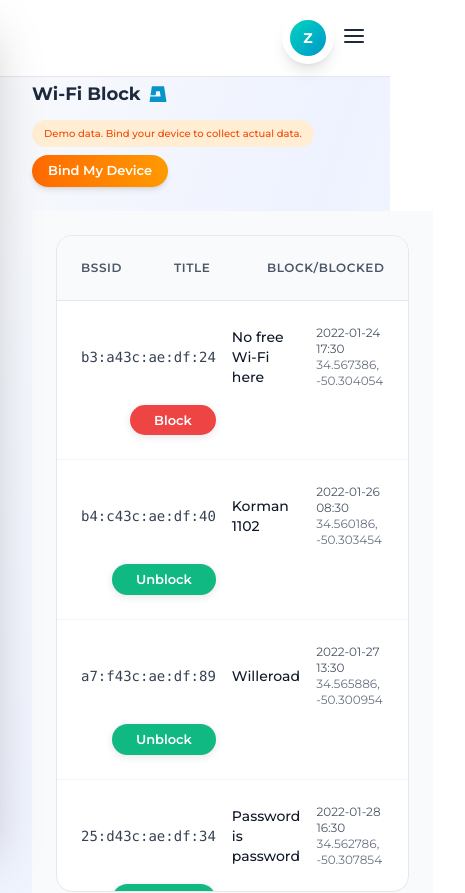
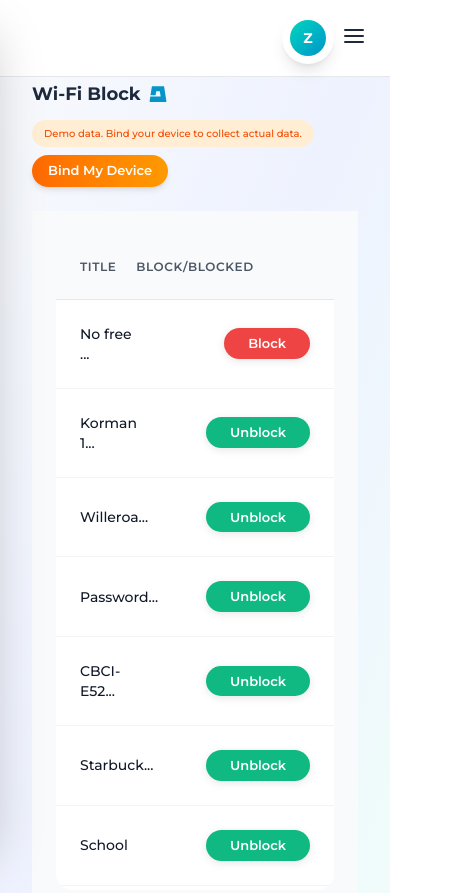
Before and after one commit to LifeofPaks/trevor-tech, a React (Vite) app: page /demo/controls/wifi-block in a window 390 px wide. Shown: the top 893 px of the page, 465 px wide, since content can reach past the window. Built offline with nearby package versions, Linux system fonts and the light colour scheme; a web font is replaced by a local one.

Commit message:
updated ui

```diff
--- a/src/pages/wifiBlock/WifiBlockPage.jsx
+++ b/src/pages/wifiBlock/WifiBlockPage.jsx
@@ -110,13 +110,12 @@ const WifiBlockPage = () => {
             </div>
             <BindPhone />
           </div>
-          <Box className="!p-6 !bg-gray-50 !min-h-screen !mt-6">
+          <Box className="!p-6 !bg-gray-50  !mt-6">
             {/* Table */}
             <Paper
               elevation={0}
               sx={{
                 borderRadius: "16px",
-                border: "1px solid #e5e7eb",
                 overflow: "hidden",
               }}
             >
@@ -133,9 +132,6 @@ const WifiBlockPage = () => {
                   borderBottom: "1px solid #e5e7eb",
                 }}
               >
-                <Typography className="!font-semibold !text-xs !text-gray-600 uppercase tracking-wider">
-                  BSSID
-                </Typography>
                 <Typography className="!font-semibold !text-xs !text-gray-600 uppercase tracking-wider">
                   Title
                 </Typography>
@@ -177,26 +173,18 @@ const WifiBlockPage = () => {
                       "&:last-child": { borderBottom: "none" },
                     }}
                   >
-                    {/* BSSID */}
-                    <Typography className="!text-sm !font-mono !text-gray-700">
-                      {wifi.bssid}
-                    </Typography>
-
                     {/* Title */}
                     <Typography className="!text-sm !font-medium !text-gray-900">
-                      {wifi.title}
+                      {isMobile
+                        ? wifi.title.length > 8
+                          ? wifi.title.slice(0, 8) + "..."
+                          : wifi.title
+                        : wifi.title}
                     </Typography>
 
                     {/* Mobile: Merged Info */}
                     {isMobile ? (
-                      <Box>
-                        <Typography className="!text-xs !text-gray-600">
-                          {wifi.time}
-                        </Typography>
-                        <Typography className="!text-xs !text-gray-500">
-                          {wifi.lat.toFixed(6)}, {wifi.lng.toFixed(6)}
-                        </Typography>
-                      </Box>
+                      <Box></Box>
                     ) : (
                       <>
                         <Typography className="!text-sm !text-gray-600">
@@ -228,8 +216,8 @@ const WifiBlockPage = () => {
                           boxShadow: "0 2px 8px rgba(0,0,0,0.1)",
                           "&:hover": {
                             backgroundColor: wifi.blocked
-                              ?  "#059669"
-                              : "#dc2626"
+                              ? "#059669"
+                              : "#dc2626",
                           },
                         }}
                       >
```
